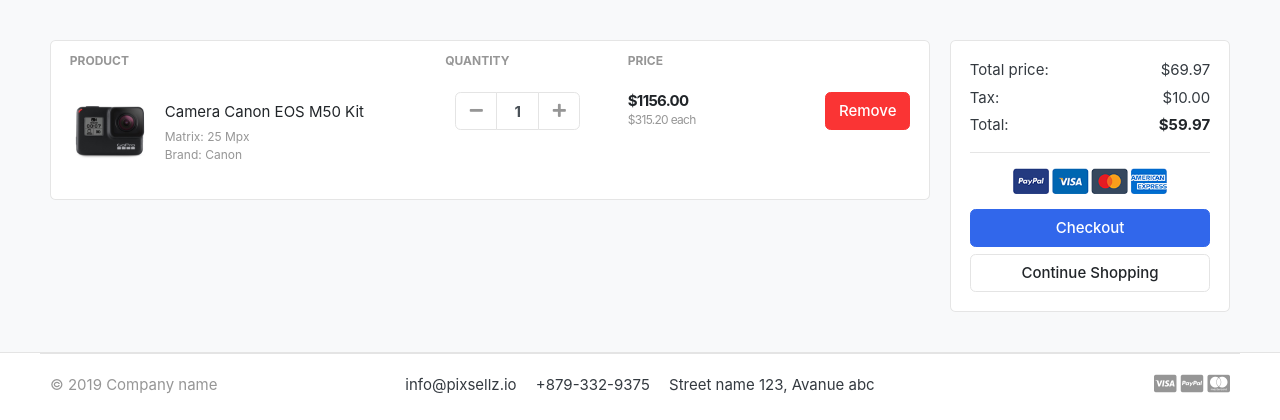
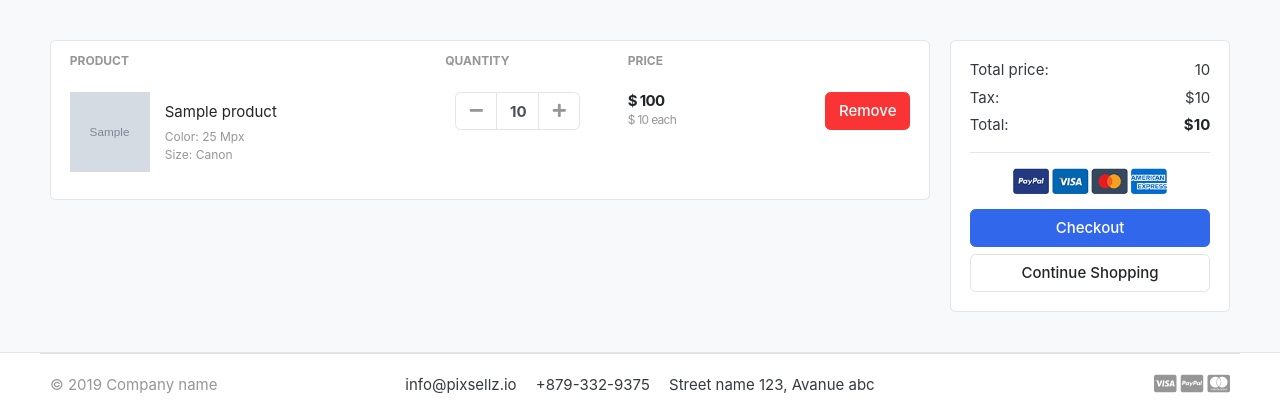
Before and after one commit to SAJJADALIDON/ecommerce_django, a Django app: template templates/store/cart.html in a window 1280 px wide. Shown: the part 118-538 px from the top of the page. Run offline with Django 5.2, Linux system fonts and the light colour scheme; tables that the repository leaves empty hold one stand-in row (values such as "Sample post"); the template is opened without the code that fills it: values that come from a table or form of the project are taken from there, most other values are stand-ins (such as "Sample title", 1, 10 or a date in 2020); grey boxes marked "Sample" are stand-in pictures; some libraries are stand-ins or nearby versions; some web fonts are replaced.

Commit message:
Add carts app initial files

```diff
--- /dev/null
+++ b/carts/context_processors.py
@@ -0,0 +1,16 @@
+from .models import Cart, CartItem
+from .views import _cart_id
+
+def counter(request):
+    cart_count = 0
+    if 'admin' in request.path:
+        return
+    else:
+        try:
+            cart = Cart.objects.filter(cart_id = _cart_id(request))
+            cart_items = CartItem.objects.all().filter(cart=cart[:1])
+            for cart_item in cart_items:
+                cart_count += cart_item.quantity
+        except Cart.DoesNotExist:
+            cart_count = 0
+    return dict(cart_count=cart_count)
--- a/carts/urls.py
+++ b/carts/urls.py
@@ -3,4 +3,7 @@ from . import views
 
 urlpatterns = [
     path('', views.cart, name='cart'),
+    path('add_cart/<int:product_id>/', views.add_cart, name='add_cart'),
+    path('remove_cart/<int:product_id>/', views.remove_cart, name='remove_cart'),
+    path('remove_cart_item/<int:product_id>/', views.remove_cart_item, name='remove_cart_item'),
 ]
--- a/carts/views.py
+++ b/carts/views.py
@@ -1,6 +1,83 @@
-from django.shortcuts import render
-
+from django.shortcuts import render, redirect, get_object_or_404
+from store.models import Product
+from .models import Cart, CartItem
+from django.core.exceptions import ObjectDoesNotExist
+from django.http import HttpResponse
 # Create your views here.
 
-def cart(request):
-    return render(request, 'store/cart.html')
+
+def _cart_id(request):
+    cart = request.session.session_key
+    if not cart:
+        cart = request.session.create()
+    return cart
+
+def add_cart(request, product_id):
+    product = Product.objects.get(id=product_id) #get the product
+    try:
+        cart = Cart.objects.get(cart_id=_cart_id(request)) # get the cart using the cart_id present in the session
+    except Cart.DoesNotExist:
+            cart = Cart.objects.create(
+                cart_id = _cart_id(request)
+            )
+    cart.save()
+
+    try:
+         cart_item = CartItem.objects.get(product=product, cart=cart)
+         cart_item.quantity += 1
+         cart_item.save()
+    except CartItem.DoesNotExist:
+         cart_item = CartItem.objects.create(
+              product = product,
+              quantity = 1,
+              cart = cart,
+
+         )
+         cart_item.save()
+
+    return redirect('cart')
+
+def remove_cart(request, product_id):
+
+            product = get_object_or_404(Product, id=product_id)
+            cart = Cart.objects.get(cart_id=_cart_id(request))
+            cart_item = CartItem.objects.get(product=product, cart=cart)
+            if cart_item.quantity > 1:
+               cart_item.quantity -= 1
+               cart_item.save()
+            else:
+              cart_item.delete()
+            return redirect('cart')
+
+def remove_cart_item(request, product_id):
+        product = get_object_or_404(Product, id=product_id)
+        cart = Cart.objects.get(cart_id=_cart_id(request))
+        cart_item = CartItem.objects.get(product=product, cart=cart)
+        cart_item.delete()
+        return redirect('cart')
+
+
+def cart(request, total=0, quantity=0, cart_items=None):
+    try:
+
+        cart = Cart.objects.get(cart_id=_cart_id(request))
+        cart_items = CartItem.objects.filter(cart=cart, is_active=True)
+        for cart_item in cart_items:
+            total += (cart_item.product.price * cart_item.quantity)
+            quantity += cart_item.quantity
+            tax = (2 * total)/100
+            grand_total = total + tax
+
+    except ObjectDoesNotExist:
+           pass #just ignore
+
+    context = {
+        'total': total,
+        'quantity': quantity,
+        'cart_items': cart_items,
+        'tax' : tax,
+        'grand_total': grand_total,
+
+    }
+
+    return render(request, 'store/cart.html', context)
--- a/greatkart/settings.py
+++ b/greatkart/settings.py
@@ -66,6 +66,8 @@ TEMPLATES = [
                 'django.contrib.auth.context_processors.auth',
                 'django.contrib.messages.context_processors.messages',
                 'category.context_processors.menu_links',
+                'carts.context_processors.counter',
+
             ],
         },
     },
--- a/store/views.py
+++ b/store/views.py
@@ -2,6 +2,9 @@ from django.shortcuts import render, get_object_or_404
 from django.shortcuts import render
 from .models import Product
 from category.models import Category
+from carts.models import CartItem
+from carts.views import _cart_id
+
 
 # Create your views here.
 def store(request, category_slug=None):
@@ -25,10 +28,13 @@ def store(request, category_slug=None):
 def product_detail(request, category_slug, product_slug):
     try:
         single_product = Product.objects.get(category__slug=category_slug, slug=product_slug)
+        in_cart = CartItem.objects.filter(cart__cart_id = _cart_id(request), product=single_product).exists()
+
     except Exception as e:
          raise e
 
     context = {
         'single_product': single_product,
+        'in_cart' : in_cart,
     }
     return render(request, 'store/product_detail.html',context)
--- a/templates/includes/navbar.html
+++ b/templates/includes/navbar.html
@@ -69,9 +69,9 @@
 							<a href="./register.html"> Register</a>
 						</div>
 					</div>
-					<a href="./cart.html" class="widget-header pl-3 ml-3">
+					<a href="{% url 'cart' %}" class="widget-header pl-3 ml-3">
 						<div class="icon icon-sm rounded-circle border"><i class="fa fa-shopping-cart"></i></div>
-						<span class="badge badge-pill badge-danger notify">0</span>
+						<span class="badge badge-pill badge-danger notify">{{cart_count}}</span>
 					</a>
 				</div> <!-- widgets-wrap.// -->
 			</div> <!-- col.// -->
--- a/templates/store/cart.html
+++ b/templates/store/cart.html
@@ -6,7 +6,13 @@
 <div class="container">
 
 <!-- ============================ COMPONENT 1 ================================= -->
-
+{% if not cart_items %}
+<h2 class="text-center">Your Shoping cart is Empty</h2>
+<br>
+<div class="text-center">
+	<a href="{% url 'store' %}" class="btn btn-primary">Continue Shoping</a>
+</div>
+{% else %}
 <div class="row">
 	<aside class="col-lg-9">
 <div class="card">
@@ -20,13 +26,14 @@
 </tr>
 </thead>
 <tbody>
+	 {% for cart_item in cart_items %}
 <tr>
 	<td>
 		<figure class="itemside align-items-center">
-			<div class="aside"><img src="{% static './images/items/11.jpg' %}" class="img-sm"></div>
+			<div class="aside"><img src="{{ cart_item.product.images.url }}" class="img-sm"></div>
 			<figcaption class="info">
-				<a href="#" class="title text-dark">Camera Canon EOS M50 Kit</a>
-				<p class="text-muted small">Matrix: 25 Mpx <br> Brand: Canon</p>
+				<a href="{{ cart_item.product.get_url }}" class="title text-dark">{{ cart_item.product.product_name }}</a>
+				<p class="text-muted small">Color: 25 Mpx <br> Size: Canon</p>
 			</figcaption>
 		</figure>
 	</td>
@@ -35,26 +42,26 @@
 					<div class="col">
 						<div class="input-group input-spinner">
 							<div class="input-group-prepend">
-							<button class="btn btn-light" type="button" id="button-plus"> <i class="fa fa-minus"></i> </button>
+							<a href="{% url 'remove_cart' cart_item.product.id %}" class="btn btn-light" type="button" id="button-plus"> <i class="fa fa-minus"></i> </a>
 							</div>
-							<input type="text" class="form-control"  value="1">
+							<input type="text" class="form-control"  value="{{ cart_item.quantity }}">
 							<div class="input-group-append">
-							<button class="btn btn-light" type="button" id="button-minus"> <i class="fa fa-plus"></i> </button>
+							<a href="{% url 'add_cart' cart_item.product.id %}" class="btn btn-light" type="button" id="button-minus"> <i class="fa fa-plus"></i> </a>
 							</div>
 						</div> <!-- input-group.// -->
 					</div> <!-- col.// -->
 	</td>
 	<td>
 		<div class="price-wrap">
-			<var class="price">$1156.00</var>
-			<small class="text-muted"> $315.20 each </small>
+			<var class="price">$ {{ cart_item.sub_total }}</var>
+			<small class="text-muted"> $ {{ cart_item.product.price }} each</small>
 		</div> <!-- price-wrap .// -->
 	</td>
 	<td class="text-right">
-	<a href="" class="btn btn-danger"> Remove</a>
+	<a href="{% url 'remove_cart_item' cart_item.product.id %}" class="btn btn-danger"> Remove</a>
 	</td>
 </tr>
-
+{% endfor %}
 </tbody>
 </table>
 </div> <!-- card.// -->
@@ -66,22 +73,22 @@
 		<div class="card-body">
 			<dl class="dlist-align">
 			  <dt>Total price:</dt>
-			  <dd class="text-right">$69.97</dd>
+			  <dd class="text-right">{{ total }}</dd>
 			</dl>
 			<dl class="dlist-align">
 			  <dt>Tax:</dt>
-			  <dd class="text-right"> $10.00</dd>
+			  <dd class="text-right"> ${{ tax }}</dd>
 			</dl>
 			<dl class="dlist-align">
 			  <dt>Total:</dt>
-			  <dd class="text-right text-dark b"><strong>$59.97</strong></dd>
+			  <dd class="text-right text-dark b"><strong>${{ grand_total }}</strong></dd>
 			</dl>
 			<hr>
 			<p class="text-center mb-3">
 				<img src="{% static './images/misc/payments.png' %}" height="26">
 			</p>
 			<a href="./place-order.html" class="btn btn-primary btn-block"> Checkout </a>
-			<a href="./store.html" class="btn btn-light btn-block">Continue Shopping</a>
+			<a href="{% url 'store' %}" class="btn btn-light btn-block">Continue Shopping</a>
 		</div> <!-- card-body.// -->
 		</div> <!-- card.// -->
 
@@ -89,6 +96,7 @@
 
 
 </div> <!-- row.// -->
+{% endif %}
 <!-- ============================ COMPONENT 1 END .// ================================= -->
 
 </div> <!-- container .//  -->
--- a/templates/store/store.html
+++ b/templates/store/store.html
@@ -146,7 +146,7 @@
 
 					</div> <!-- price-wrap.// -->
 				</div>
-				<a href="#" class="btn btn-block btn-primary">Add to cart </a>
+				<a href="{% url 'add_cart' product.id %}" class="btn btn-block btn-primary">Add to cart </a>
 			</figcaption>
 		</figure>
 	</div> <!-- col.// -->
```
Also changed, not shown: templates/store/product_detail.html (+7 -2 lines).
